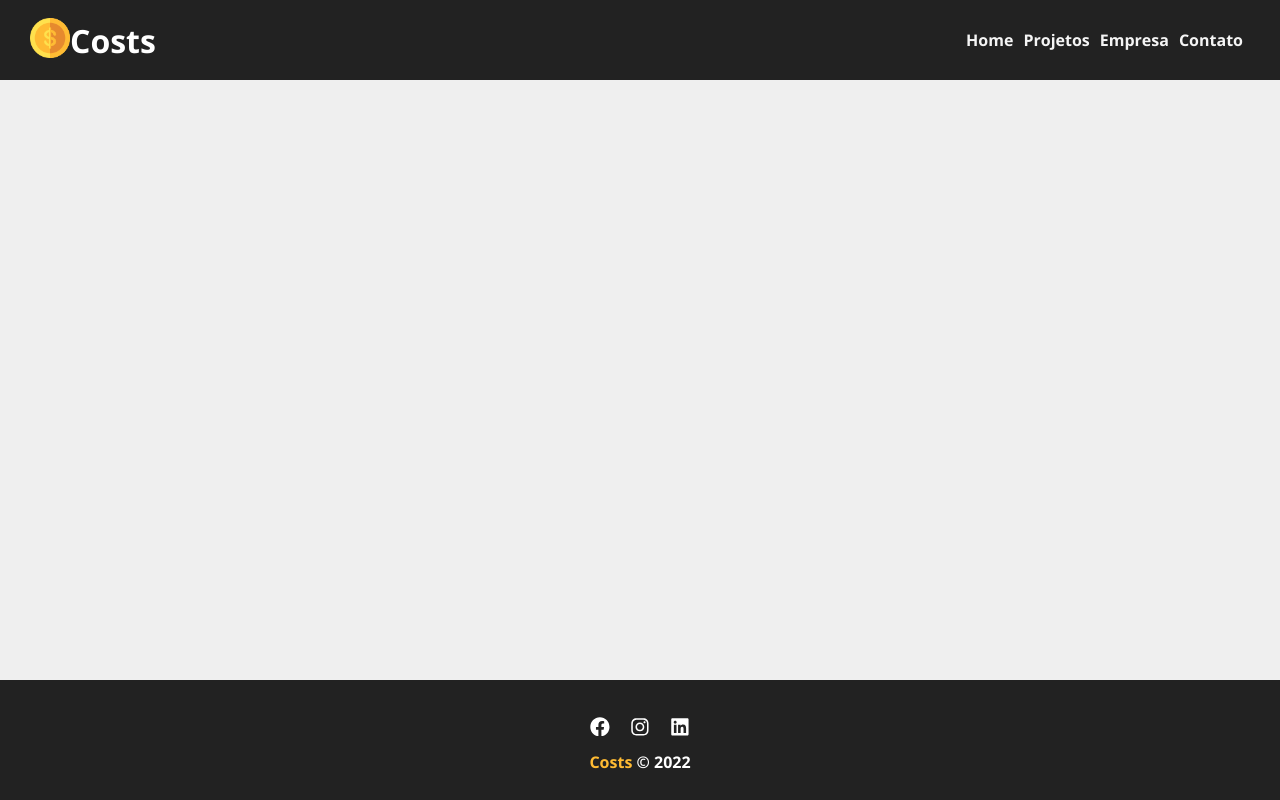
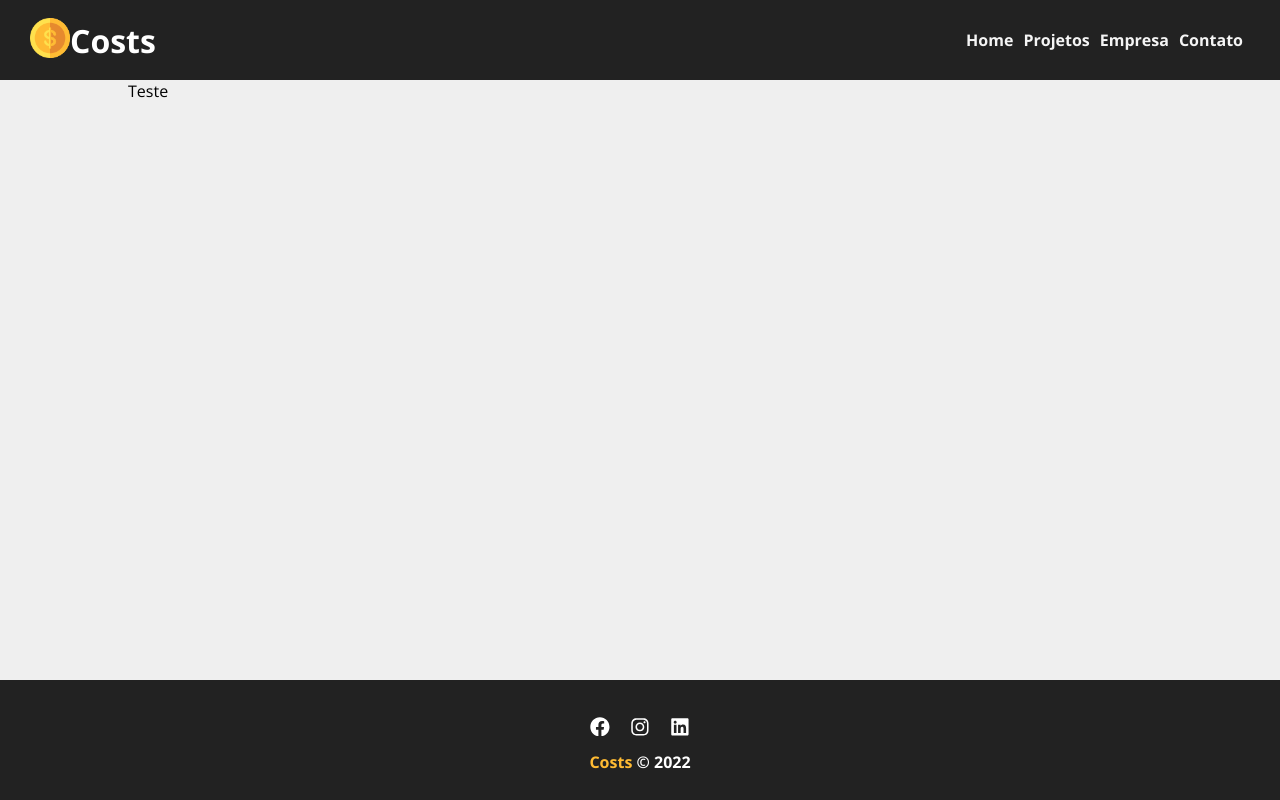
Before and after one commit to JosediO/Costs, a React (Create React App) app: page /Projeto/1 in a window 1280 px wide. Built offline with nearby package versions, Linux system fonts and the light colour scheme; data requests are answered from the project's data file.

Commit message:
project page

```diff
--- a/db.json
+++ b/db.json
@@ -21,17 +21,6 @@
       "cost": 0,
       "services": [],
       "id": 2
-    },
-    {
-      "name": "Apaga ai e Testa",
-      "budget": "1233123123",
-      "category": {
-        "id": "4",
-        "name": "Planejamento"
-      },
-      "cost": 0,
-      "services": [],
-      "id": 3
     }
   ],
   "categories": [
--- a/src/App.js
+++ b/src/App.js
@@ -5,10 +5,12 @@
 import Contato from './Components/pages/Contato';
 import NovoProjeto from './Components/pages/NovoProjeto';
 import Empresa from './Components/pages/Empresa';
+import Projeto from './Components/pages/Projeto';
 
 import Container from './Components/layout/Container';
 import Footer from './Components/layout/Footer/Footer';
 import Header from './Components/layout/Header/Header';
+
 
 
 function App() {
@@ -24,6 +26,7 @@
               <Route path='/Contato' element={<Contato />} />
               <Route path='/NovoProjeto' element={<NovoProjeto />} />
               <Route path='/Empresa' element={<Empresa />} />
+              <Route path='/Projeto/:id' element={<Projeto/>} />
             </Routes>
           </Container>
           <Footer />
--- a/src/Components/Project/ProjectCard.js
+++ b/src/Components/Project/ProjectCard.js
@@ -20,7 +20,7 @@
                 <span className={`${styles[category.toLowerCase()]}`}></span>{category}
             </p>
             <div className={styles.project_card_actions}>
-            <Link to="/">
+            <Link to={`/projeto/${id}`}>
                 <BsPencil/> Editar
             </Link>
             <button onClick={remove}>
--- /dev/null
+++ b/src/Components/pages/Projeto.js
@@ -0,0 +1,31 @@
+import styles from './Projeto.module.css'
+
+import { useParams } from 'react-router-dom'
+import { useState , UseEffect, useEffect } from 'react';
+
+
+function Projeto(){
+    const {id} = useParams()
+
+    const[project,setProject] = useState([])
+
+    useEffect(()=>{
+        fetch(`http://localhost:5000/projects/${id}`,{
+            method: 'GET',
+            headers:{
+                'Content-Type':'application/json',
+            },
+        })
+        .then((resp)=> resp.json())
+        .then((data)=>{
+            setProject(data)
+        })
+        .catch((err)=>console.log(err))
+    },[id])
+
+    return(
+        <p>{project.name}</p>
+    )
+}
+
+export default Projeto
```
Also changed, not shown: src/Components/pages/Projeto.module.css (added).
